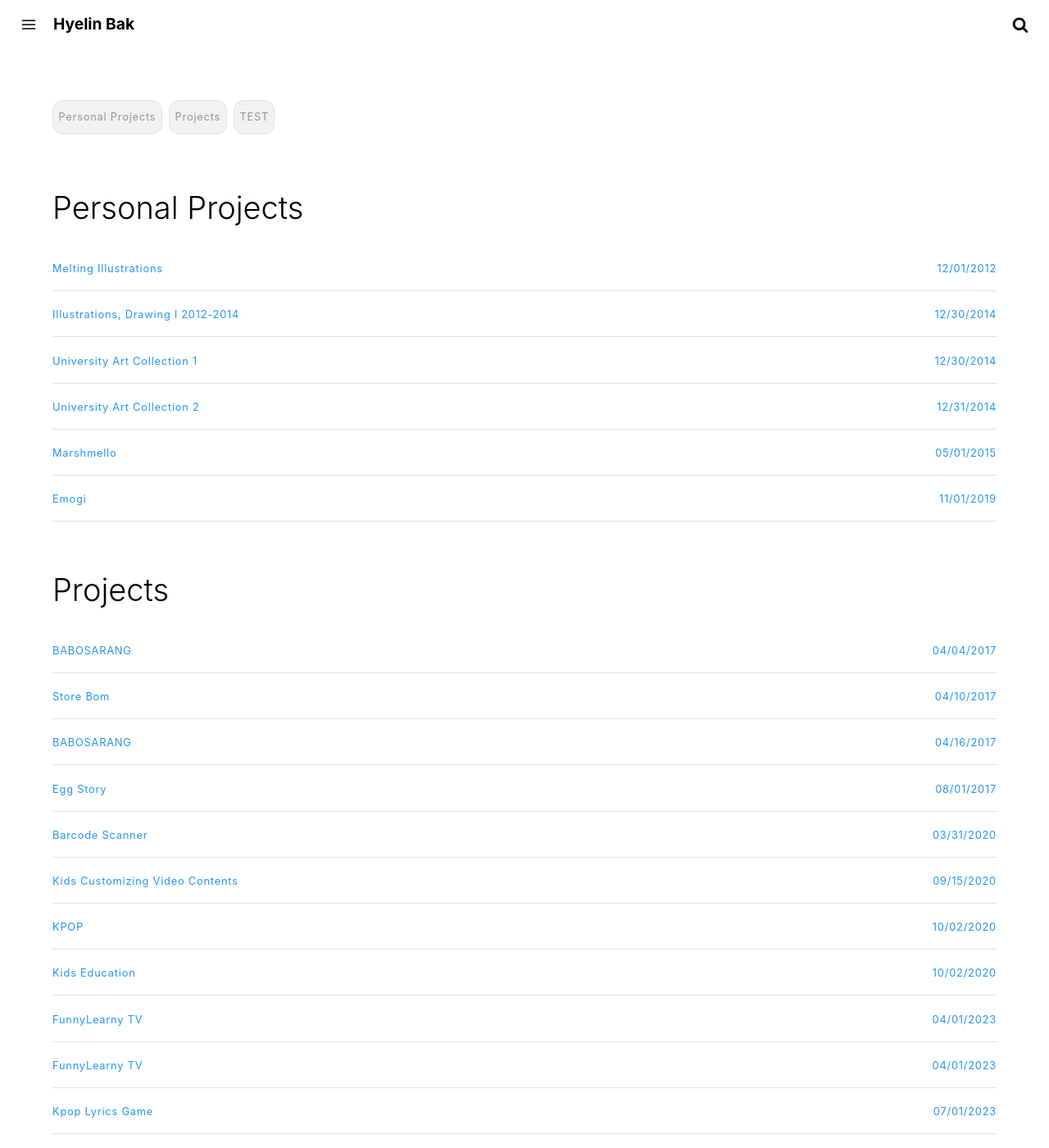
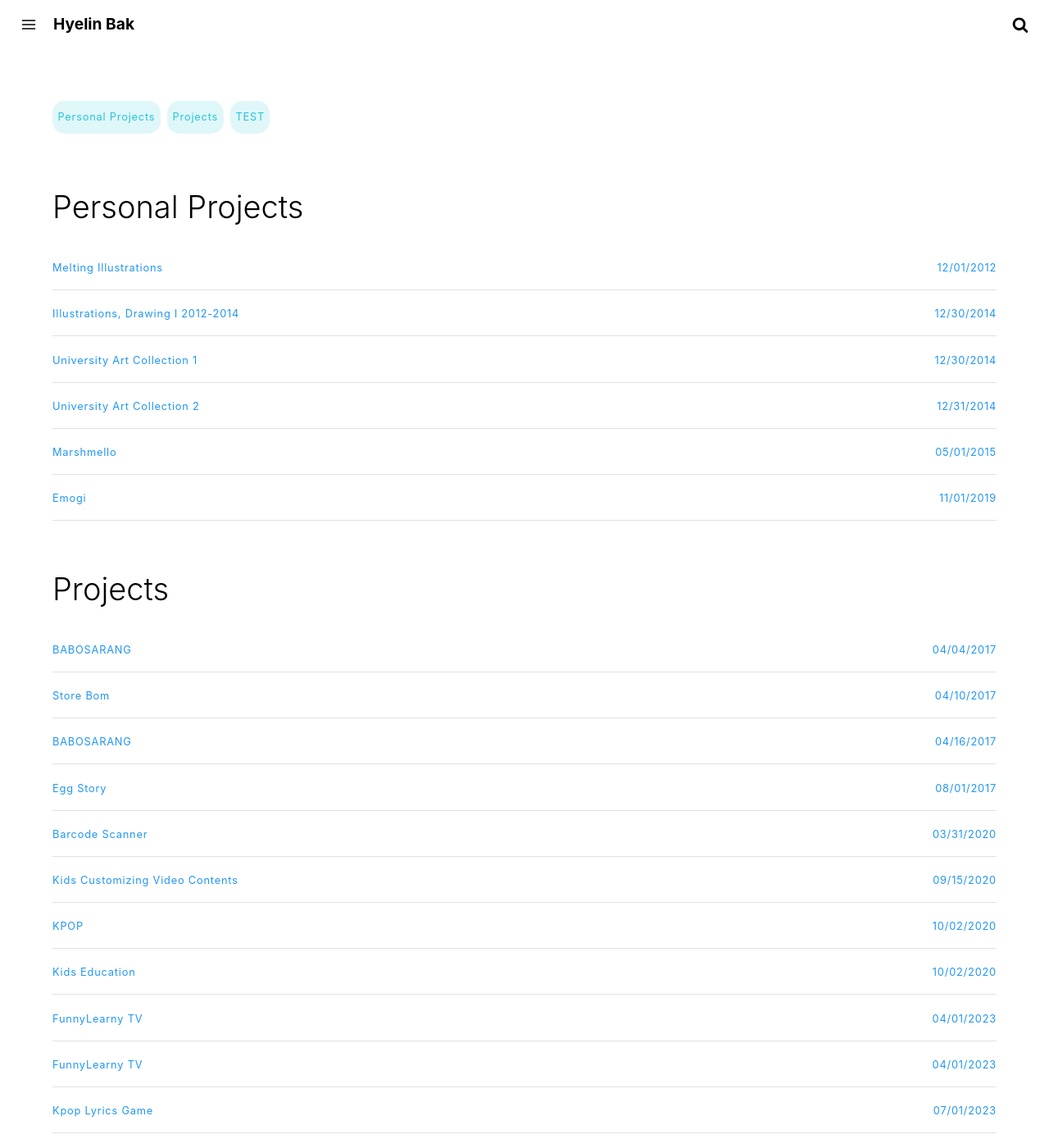
Before and after one commit to crazyjamy/crazyjamy.github.io, a Jekyll site: the page built from tags.html, in a window 1280 px wide and 1400 px high. Shown: the whole window at 82% size. Built offline with Jekyll 4.4.1, drawn with Linux system fonts in a browser that asks for light colours.

Commit message:
Update main.css

```diff
--- a/assets/css/main.css
+++ b/assets/css/main.css
@@ -588,10 +588,10 @@ main{
     }
 }
 .post-content .tags a{
-  font-size:.8rem;color:#969696;display:inline-block;border:1px solid #e1e1e1;border-radius:0.8rem;padding:0 .4rem;margin-right:.125rem;margin-bottom:.5rem;text-decoration:none;-webkit-transition:all .3s;transition:all .3s;background:#f1f1f1;
+  font-size:.8rem;color:#26C6DA;display:inline-block;border-radius:15px;padding:0 .4rem;margin-right:.125rem;margin-bottom:.5rem;text-decoration:none;-webkit-transition:all .3s;transition:all .3s;background:#E0F7FA;
 }
 .post-content .tags a:hover{
-    color:#fff;border:1px solid #141414;background-color:#141414
+    color:#26C6DA;background:#B2EBF2;
 }
 .post-content .tag-title{
   font-family:-apple-system,BlinkMacSystemFont,Lato,Roboto,Segoe UI,Helvetica Neue,Helvetica,Verdana,Arial,sans-serif;font-weight:300;font-style:normal;font-size:2.375rem;margin-top:3.75rem;width:auto;float:none;display:block;margin-right:auto;margin-left:auto;padding-left:4rem;
```
